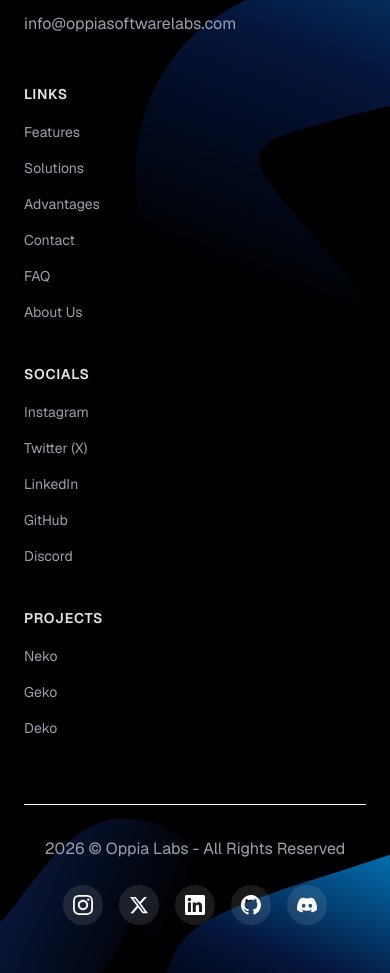
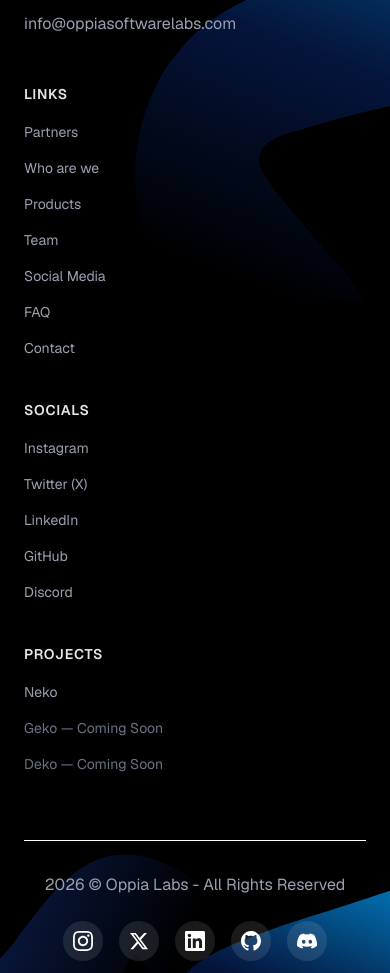
Before and after one commit to Oppia-Software-Labs/Oppia-Landing-Page, a Next.js app: page / in a window 390 px wide. Shown: the part 7320-8293 px from the top of the page. Built offline with nearby package versions, Linux system fonts and the light colour scheme.

Commit message:
fix(responsive): improve overall responsiveness

```diff
--- a/src/app/projects/[slug]/page.tsx
+++ b/src/app/projects/[slug]/page.tsx
@@ -127,7 +127,7 @@ export default function ProjectPage() {
 
       <section
         ref={videoSectionRef}
-        className="flex flex-col justify-center items-center min-h-0 sm:min-h-screen pt-[3vh] pb-[6vh] sm:pb-[10vh] lg:pb-[15vh] px-[5vw] relative gap-4 sm:gap-[1.5em]"
+        className="flex flex-col justify-center items-center min-h-0 sm:min-h-screen pt-[38vh] sm:pt-[3vh] pb-[6vh] sm:pb-[10vh] lg:pb-[15vh] px-[5vw] relative gap-4 sm:gap-[1.5em]"
       >
         <motion.p
           className="text-white text-xl sm:text-3xl md:text-4xl lg:text-5xl font-semibold text-center uppercase"
@@ -157,18 +157,6 @@ export default function ProjectPage() {
               >
                 <source src="/pitch/pitch.mp4" type="video/mp4" />
               </video>
-              <svg
-                xmlns="http://www.w3.org/2000/svg"
-                width="100%"
-                viewBox="0 0 138 138"
-                fill="none"
-                className="text-white mix-blend-overlay w-[6.25em] sm:w-[5em] absolute"
-              >
-                <path
-                  d="M81.7432 46.534C79.5777 48.6995 75.875 47.1659 75.875 44.1034V0.25H62.125V51.8124C62.125 57.5079 57.5079 62.1249 51.8125 62.1249H0.25V75.8749H44.1034C47.1659 75.8749 48.6996 79.5776 46.5341 81.7431L16.0136 112.263L25.7364 121.986L56.2569 91.466C58.416 89.3069 62.1031 90.825 62.125 93.8693V137.75H75.8751L75.875 86.1874C75.875 80.492 80.4921 75.8749 86.1875 75.8749H137.75V62.1249H93.8692C90.8339 62.1031 89.3157 58.4375 91.4469 56.2759L91.4659 56.2569L121.986 25.7363L112.264 16.0137L81.7432 46.534Z"
-                  fill="currentColor"
-                ></path>
-              </svg>
             </div>
           </div>
         </div>
--- a/src/components/ui/navbar/NavMenuContent.tsx
+++ b/src/components/ui/navbar/NavMenuContent.tsx
@@ -22,11 +22,7 @@ export function NavMenuContent({ onLinkClick }: NavMenuContentProps) {
     },
     {
       href: '#products',
-      translationKey: 'navbar.menuSections.knowUs.links.mission',
-    },
-    {
-      href: '#who-are-we',
-      translationKey: 'navbar.menuSections.knowUs.links.values',
+      translationKey: 'navbar.menuSections.knowUs.links.projects',
     },
     {
       href: '#cta',
--- a/src/components/ui/navbar/NavSection.tsx
+++ b/src/components/ui/navbar/NavSection.tsx
@@ -19,6 +19,7 @@ interface NavLink {
 
 interface NavSectionProps {
   titleKey: string;
+  descriptionKey?: string;
   links: NavLink[];
   showSocialIcons?: boolean;
   onLinkClick?: (href: string) => void;
@@ -26,6 +27,7 @@ interface NavSectionProps {
 
 export function NavSection({
   titleKey,
+  descriptionKey,
   links,
   showSocialIcons = false,
   onLinkClick,
@@ -54,6 +56,11 @@ export function NavSection({
     <motion.div className="twostep-nav__bottom-col" variants={navbarVariants.menuSection}>
       <div className="twostep-nav__section">
         <h3 className="twostep-nav__section-title">{t(titleKey)}</h3>
+        {descriptionKey && (
+          <p className="twostep-nav__section-description text-sm text-gray-400 mt-1 mb-3 max-w-xs">
+            {t(descriptionKey)}
+          </p>
+        )}
         {showSocialIcons ? (
           <nav className="twostep-nav__section-nav">
             {links.map((link, index) => (
--- a/src/hooks/useVideoPlaybackControl.ts
+++ b/src/hooks/useVideoPlaybackControl.ts
@@ -171,7 +171,11 @@ export function useVideoPlaybackControl(
         : false;
       const isSmallSectionVisible = checkSmallSectionVisibility(smallSectionRect, viewportHeight);
 
-      if ((isTargetVisible || isLargeSectionVisible || isSmallSectionVisible) && userInteracted) {
+      // Pausar si el video (target) no está visible, sobre todo al hacer scroll hacia arriba en responsive
+      const targetOutOfView = isElementOutOfView(targetRect, viewportHeight, viewportWidth, VIDEO_VISIBILITY_CONFIG.PAUSE_MARGIN);
+      if (targetOutOfView && !video.paused) {
+        video.pause();
+      } else if ((isTargetVisible || isLargeSectionVisible || isSmallSectionVisible) && userInteracted) {
         attemptPlay();
       } else if (!userInteracted && (isTargetVisible || isLargeSectionVisible || isSmallSectionVisible)) {
       } else {
--- a/src/i18n/en.json
+++ b/src/i18n/en.json
@@ -7,11 +7,11 @@
     "changeLanguage": "Change language",
     "menuSections": {
       "knowUs": {
-        "title": "KNOW US",
+        "title": "About Us",
+        "description": "A technology & innovation studio. We don't just create products, we build solutions with purpose, engineered to make a difference.",
         "links": {
           "about": "About Us",
-          "mission": "Mission",
-          "values": "Values",
+          "projects": "Projects",
           "contact": "Contact"
         }
       },
@@ -106,16 +106,17 @@
     "description": "We build decentralized systems with real-world impact. Technology that empowers people and organizations.",
     "links": {
       "title": "Links",
-      "features": "Features",
-      "solutions": "Solutions",
-      "advantages": "Advantages",
-      "faq": "FAQ"
+      "partners": "Partners",
+      "whoAreWe": "Who are we",
+      "products": "Products",
+      "team": "Team",
+      "socialMedia": "Social Media",
+      "faq": "FAQ",
+      "contact": "Contact"
     },
     "resources": {
       "title": "Resources",
-      "contact": "Contact",
-      "downloadGeko": "Download Geko",
-      "about": "About Us"
+      "downloadGeko": "Download Geko"
     },
     "projects": {
       "title": "Projects"
--- a/src/i18n/es.json
+++ b/src/i18n/es.json
@@ -7,11 +7,11 @@
     "changeLanguage": "Cambiar idioma",
     "menuSections": {
       "knowUs": {
-        "title": "CONOCERNOS",
+        "title": "Sobre nosotros",
+        "description": "Un estudio de tecnología e innovación. No solo creamos productos, construimos soluciones con propósito, diseñadas para marcar la diferencia.",
         "links": {
-          "about": "Sobre Nosotros",
-          "mission": "Misión",
-          "values": "Valores",
+          "about": "Sobre nosotros",
+          "projects": "Proyectos",
           "contact": "Contacto"
         }
       },
@@ -106,16 +106,17 @@
     "description": "Construimos sistemas descentralizados con impacto real. Tecnología que empodera a personas y organizaciones.",
     "links": {
       "title": "Enlaces",
-      "features": "Características",
-      "solutions": "Soluciones",
-      "advantages": "Ventajas",
-      "faq": "Preguntas Frecuentes"
+      "partners": "Partners",
+      "whoAreWe": "Quiénes somos",
+      "products": "Productos",
+      "team": "Equipo",
+      "socialMedia": "Redes Sociales",
+      "faq": "Preguntas Frecuentes",
+      "contact": "Contacto"
     },
     "resources": {
       "title": "Recursos",
-      "contact": "Contacto",
-      "downloadGeko": "Descargar Geko",
-      "about": "Sobre nosotros"
+      "downloadGeko": "Descargar Geko"
     },
     "projects": {
       "title": "Proyectos"
--- a/src/modules/footer/Footer.tsx
+++ b/src/modules/footer/Footer.tsx
@@ -74,30 +74,35 @@ export function Footer() {
 
           {/* Links, Resources, Socials */}
           <div className="flex flex-col sm:flex-row flex-wrap gap-10 sm:gap-12 lg:gap-16">
-            {/* Links */}
+            {/* Links - cada sección de la landing */}
             <nav className="min-w-[140px]" aria-label={t('footer.links.title')}>
               <h3 className="mb-4 text-sm font-semibold uppercase tracking-wider text-white/90">
                 {t('footer.links.title')}
               </h3>
               <ul className="space-y-3">
                 <li>
-                  <Link href="#products" className="text-sm text-gray-400 hover:text-white transition-colors duration-200">
-                    {t('footer.links.features')}
+                  <Link href="#partners" className="text-sm text-gray-400 hover:text-white transition-colors duration-200">
+                    {t('footer.links.partners')}
+                  </Link>
+                </li>
+                <li>
+                  <Link href="#who-are-we" className="text-sm text-gray-400 hover:text-white transition-colors duration-200">
+                    {t('footer.links.whoAreWe')}
                   </Link>
                 </li>
                 <li>
                   <Link href="#products" className="text-sm text-gray-400 hover:text-white transition-colors duration-200">
-                    {t('footer.links.solutions')}
+                    {t('footer.links.products')}
                   </Link>
                 </li>
                 <li>
-                  <Link href="#who-are-we" className="text-sm text-gray-400 hover:text-white transition-colors duration-200">
-                    {t('footer.links.advantages')}
+                  <Link href="#team" className="text-sm text-gray-400 hover:text-white transition-colors duration-200">
+                    {t('footer.links.team')}
                   </Link>
                 </li>
                 <li>
-                  <Link href="#cta" className="text-sm text-gray-400 hover:text-white transition-colors duration-200">
-                    {t('footer.resources.contact')}
+                  <Link href="#social-media" className="text-sm text-gray-400 hover:text-white transition-colors duration-200">
+                    {t('footer.links.socialMedia')}
                   </Link>
                 </li>
                 <li>
@@ -106,8 +111,8 @@ export function Footer() {
                   </Link>
                 </li>
                 <li>
-                  <Link href="#who-are-we" className="text-sm text-gray-400 hover:text-white transition-colors duration-200">
-                    {t('footer.resources.about')}
+                  <Link href="#cta" className="text-sm text-gray-400 hover:text-white transition-colors duration-200">
+                    {t('footer.links.contact')}
                   </Link>
                 </li>
               </ul>
@@ -158,14 +163,14 @@ export function Footer() {
                   </Link>
                 </li>
                 <li>
-                  <Link href="/projects/geko" className="text-sm text-gray-400 hover:text-white transition-colors duration-200">
-                    {t('products.geko.name')}
-                  </Link>
+                  <span className="text-sm text-gray-500 cursor-default" aria-disabled>
+                    {t('products.geko.name')} — {t('products.comingSoonCta')}
+                  </span>
                 </li>
                 <li>
-                  <Link href="/projects/deko" className="text-sm text-gray-400 hover:text-white transition-colors duration-200">
-                    {t('products.deko.name')}
-                  </Link>
+                  <span className="text-sm text-gray-500 cursor-default" aria-disabled>
+                    {t('products.deko.name')} — {t('products.comingSoonCta')}
+                  </span>
                 </li>
               </ul>
             </nav>
```
